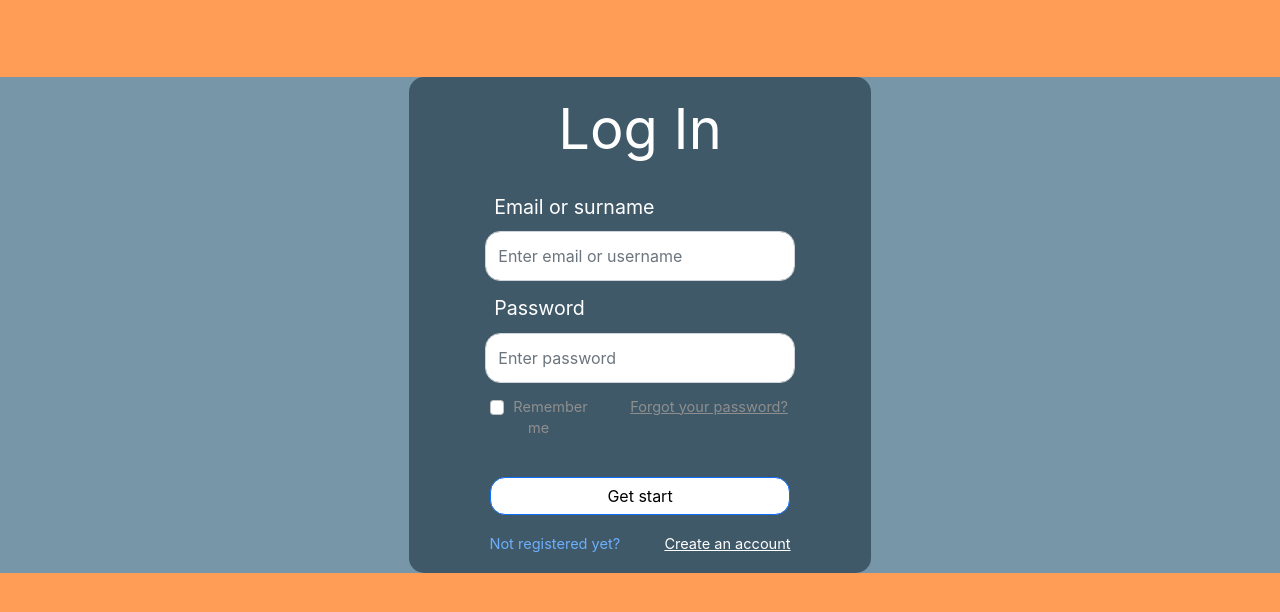
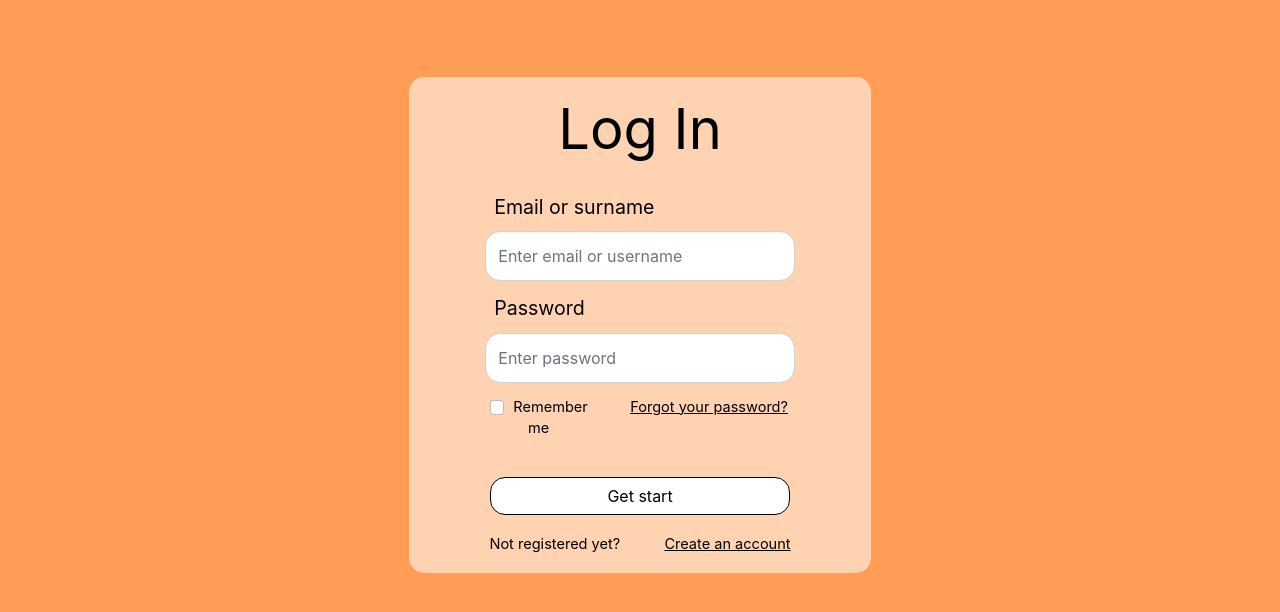
Before and after one commit to max-dmytryshyn/farcast-site, a React (Create React App) app in the folder Frontend(React)/: page /login in a window 1280 px wide. Shown: the top 612 px of the page. Built offline with nearby package versions, Linux system fonts and the light colour scheme.

Commit message:
Fix colors on login page

```diff
--- a/Frontend(React)/src/components/login-page/Login.css
+++ b/Frontend(React)/src/components/login-page/Login.css
@@ -1,9 +1,9 @@
-body {
+/*body {
     background-color: #7796A8;
 }
-
+*/
 .login {
-    background-color: #7796A8;
+    background-color: #FF9D57;
     text-align:  center;
 }
 
@@ -11,8 +11,8 @@ body {
     margin: 0 auto;
     margin-top: 6%;
     text-align:  center;
-    color: rgb(255, 255, 255);
-    background: #3F5969;
+    color: rgb(0, 0, 0);
+    background: #FFD2B1;
     padding: 10px;
     height: 496px;
     width: 462px;
@@ -63,15 +63,16 @@ body {
     color: rgb(0, 0, 0);
     background-color: #ffffff;
     border-radius: 15px;
+    border-color: #000000;
 }
 
 .btn:active {
     transform: scale(0.98);
-  }
-
+}
 
 .form-check-label {
     margin-right: 10%;
+    color: #000000;
 }
 
 .Create-url{
@@ -79,18 +80,18 @@ body {
 }
 
 .Forgot-url {
-    color: #8E8E8E;
+    color: #000000;
 }
 
 .Create-url {
-    color: #ffffff;
+    color: #000000;
     text-decoration: underline;
 }
 
 .Create-an-account {
     text-align:  center;
     font-size: 26%;
-    color: #6DAEFB;
+    color: #000000;
 
 }
 
@@ -108,5 +109,4 @@ body {
 .form-check-input[type=checkbox] {
     border-radius: .25em;
     margin-right: 8%;
-
 }
```
